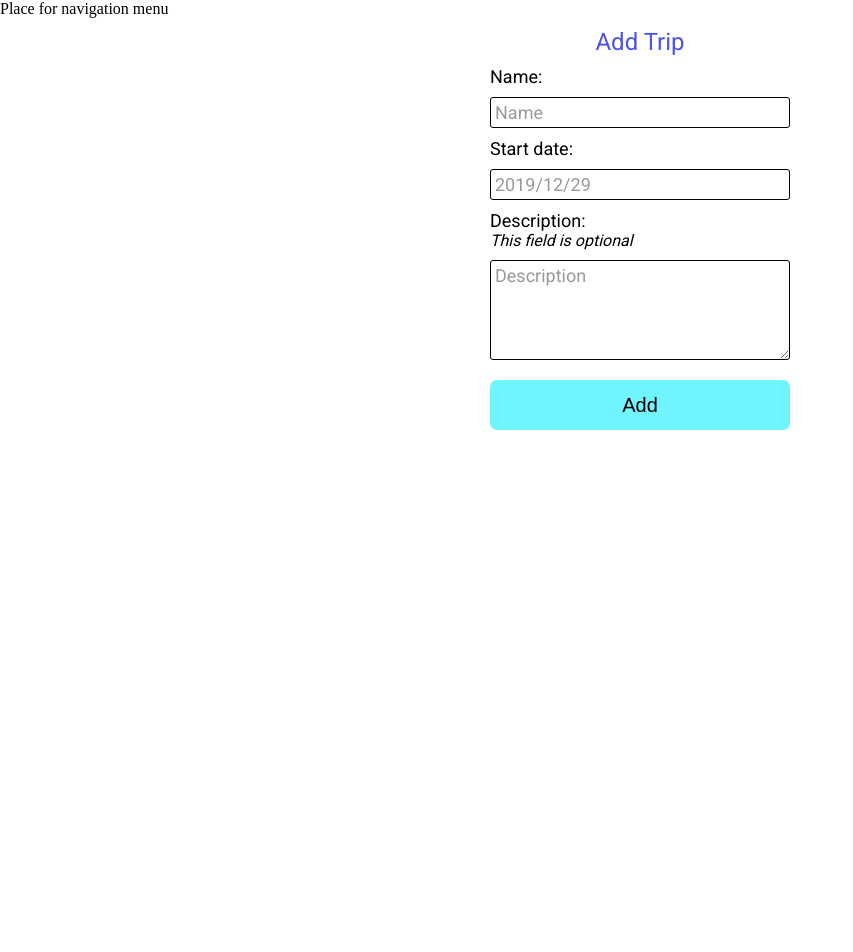
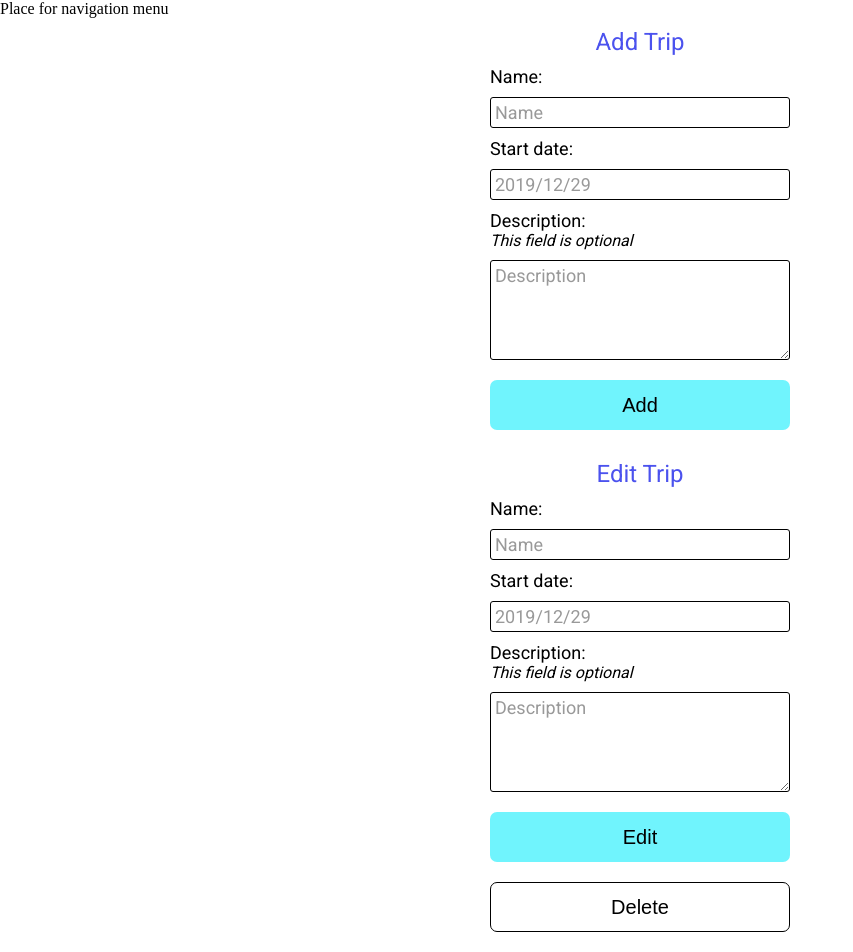
Before and after one commit to natkalia/Trip-Expenses-App, a React (Create React App) app in the folder client/: page / in a window 1280 px wide. Shown: the top 952 px of the page, without its empty margins (0-853 px from the left). Before the commit the page ends 800 px from the top, so only its background shows below. Built offline with nearby package versions, Linux system fonts and the light colour scheme; no server answers.

Commit message:
Fix problem with transferring props to Button

```diff
--- a/client/src/components/AddTrip.js
+++ b/client/src/components/AddTrip.js
@@ -1,5 +1,6 @@
 import React, { Component } from 'react';
 import styled from 'styled-components';
+import Button from './Button';
 
 const Wrapper = styled.div`
   display: flex;
@@ -82,22 +83,9 @@ const Textarea = styled.textarea`
   }
 `;
 
-const Button = styled.input`
-  background-color: #70F4FD;
-  border-radius: 7px;
-  min-height: 50px;
-  margin: 10px auto;
-  width: 100%;
-  font-size: 20px;
-  border: none;
-  &:hover {
-    cursor: pointer;
-  }
-`;
-
 class AddTrip extends Component {
 
-  handleClick = () => { alert('Form submitted!')};
+  handleSubmit = () => { alert('Form submitted!')};
 
   giveCurrentDate = () => {
     const currentDate = new Date().toJSON().slice(0,10).replace(/-/g,'/');
@@ -108,15 +96,15 @@ class AddTrip extends Component {
     return (
       <Wrapper>
         <Title>Add Trip</Title>
-        <Form method="POST" action='/api/trips/add' onSubmit={this.handleClick}>
+        <Form method="POST" action='/api/trips/add' onSubmit={this.handleSubmit}>
           <Label htmlFor="name">Name:</Label>
-          <Input type="text" name="name" id="name" placeholder="Name" required/>
+          <Input type="text" name="name" id="name-add" placeholder="Name" required/>
           <Label htmlFor="date">Start date:</Label>
-          <Input type="text" name="date" id="date" placeholder={this.giveCurrentDate()} required/>
+          <Input type="text" name="startDate" id="date-add" placeholder={this.giveCurrentDate()} required/>
           <Label htmlFor="description">Description:</Label>
           <Text>This field is optional</Text>
-          <Textarea name="description" id="description" placeholder="Description"/>
-          <Button type="submit" value="Add"/>
+          <Textarea name="description" id="description-add" placeholder="Description"/>
+          <Button textOnButton="Add" btnColor="#70F4FD" btnBorder="none"/>
         </Form>
       </Wrapper>
     )
--- a/client/src/components/App.js
+++ b/client/src/components/App.js
@@ -1,5 +1,6 @@
 import React from 'react';
 import AddTrip from './AddTrip';
+import EditTrip from './EditTrip';
 
 class App extends React.Component {
 
@@ -25,6 +26,7 @@ class App extends React.Component {
         Place for navigation menu
       </header>
       <AddTrip/>
+      <EditTrip/>
       <p>{this.state.apiResponse}</p>
     </div>
     )
--- a/client/src/components/Button.js
+++ b/client/src/components/Button.js
@@ -1,8 +1,8 @@
 import React from 'react';
 import styled from 'styled-components';
 
-const DefaultButton = styled.input`
-  background-color: #70F4FD;
+const DefaultButton = styled.button`
+  background-color: #fff;
   border-radius: 7px;
   min-height: 50px;
   margin: 10px auto;
@@ -12,6 +12,7 @@ const DefaultButton = styled.input`
   border: none;
   color: #000;
   user-select: none;
+  outline: none;
   &:hover {
     cursor: pointer;
   }
@@ -21,9 +22,16 @@ const DefaultButton = styled.input`
 `;
 
 const Button = (props) => {
+
+  const btnStyle = {
+    backgroundColor: props.btnColor,
+    border: props.btnBorder
+  };
+
   return (
-    <DefaultButton defaultValue = {props.textOnButton} disabled backgroundColor = {props.test} />
+    <DefaultButton type="submit" style = {btnStyle}>{props.textOnButton}</DefaultButton>
   )
+
 }
 
 export default Button;
--- a/client/src/components/EditTrip.js
+++ b/client/src/components/EditTrip.js
@@ -104,8 +104,8 @@ class EditTrip extends Component {
           <Label htmlFor="description" >Description:</Label>
           <Text>This field is optional</Text>
           <Textarea name="description" id="description-edit" placeholder="Description"/>
-          <Button type="submit" textOnButton="Edit" style={{ border: "1px solid black" }} />
-          <Button type="submit" textOnButton="Delete" />
+          <Button type="submit" textOnButton="Edit" btnColor="#70F4FD" btnBorder="none"/>
+          <Button type="submit" textOnButton="Delete" btnColor="#fff" btnBorder="1px solid #000"/>
         </Form>
       </Wrapper>
     )
```
